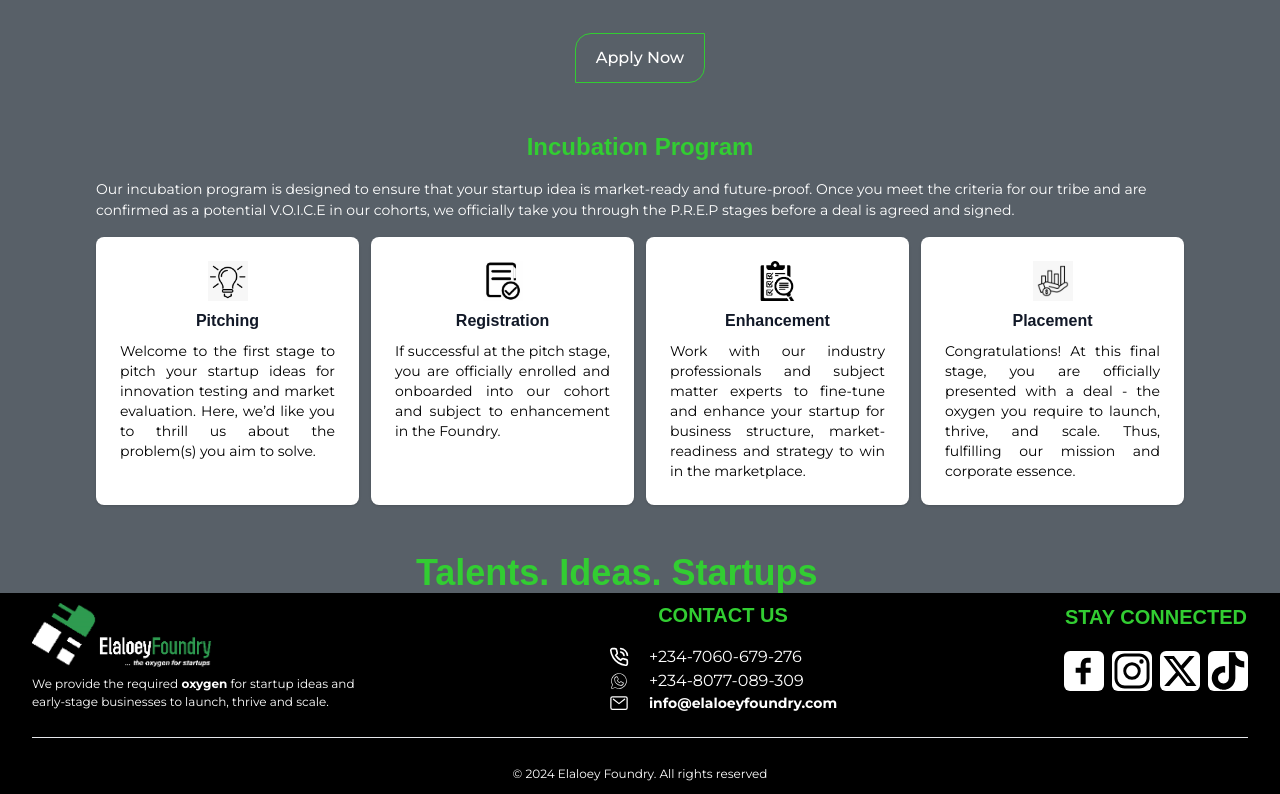
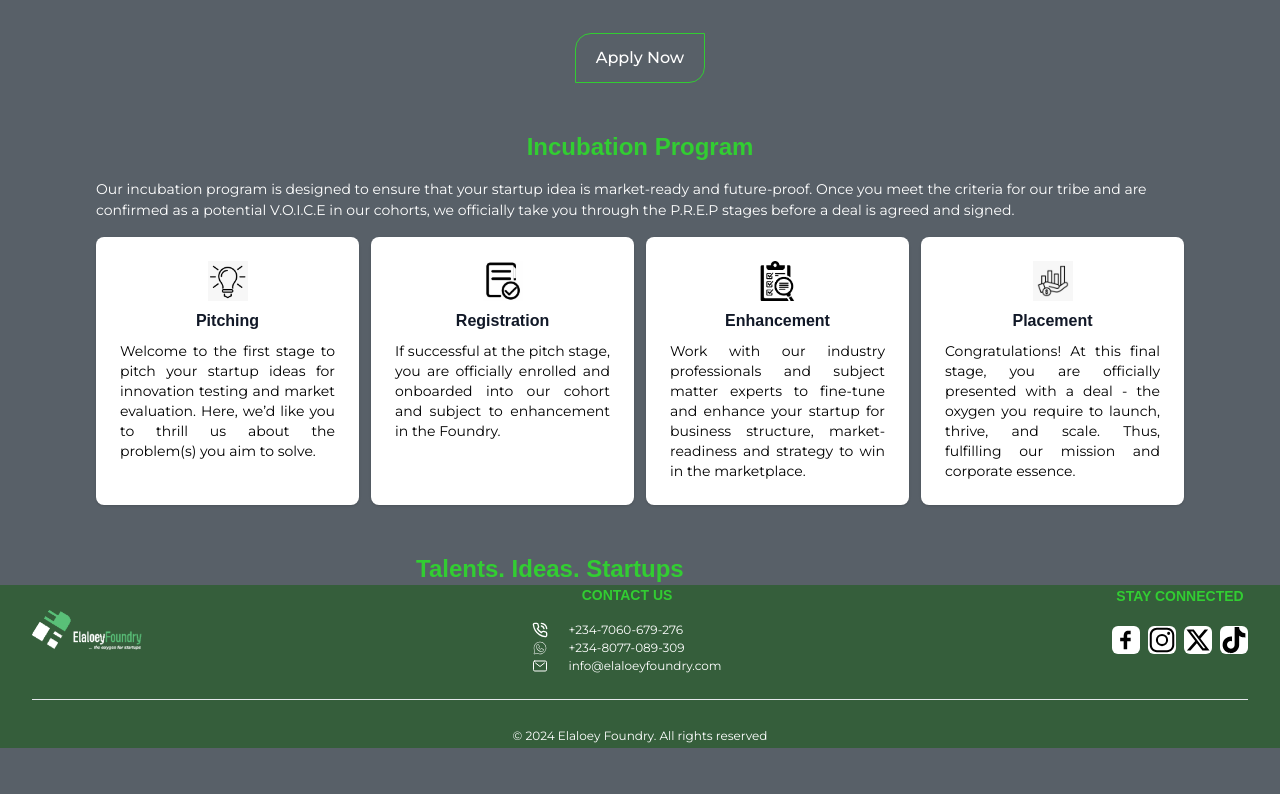
Before and after one commit to seunlo/corporate, a React (Vite) app: page /incubation in a window 1280 px wide. Shown: the part 438-1232 px from the top of the page. After the commit the page ends 1186 px from the top, so only its background shows below. Built offline with nearby package versions, Linux system fonts and the light colour scheme; a web font is replaced by a local one.

Commit message:
color code

```diff
--- a/src/components/First.jsx
+++ b/src/components/First.jsx
@@ -5,10 +5,13 @@ function First() {
     <div className="container mx-auto flex flex-col md:flex-row gap-5 p-2 text-black">
       <div className="flex flex-1 bg-gray-300 p-4 rounded-md md:rounded-md md:w-1/2 items-center justify-center">
         <div className="flex flex-col text-center">
-          <h3 className="text-xl font-extrabold text-limeGreen font-Ubuntu md:text-2xl">
+          <h3
+            className="text-xl font-extrabold font-Ubuntu md:text-2xl"
+            style={{ color: "#355E3B" }}
+          >
             The Challenge
           </h3>
-          <p className="py-4 font-montserrat text-sm md:text-[14px]">
+          <p className="py-4 font-montserrat text-sm md:text-[14px] text-white">
             Nigeria boasts of the largest active workforce in Africa and the
             world by extension. With about 156 million young people, Nigeria is
             blessed with economic asset – a talented active workforce with
@@ -21,10 +24,13 @@ function First() {
       </div>
       <div className="flex flex-1 bg-gray-300 p-4 rounded-md md:rounded-md md:w-1/2 items-center justify-center">
         <div className="flex flex-col text-center">
-          <h3 className="text-xl font-extrabold text-limeGreen font-Ubuntu md:text-2xl">
+          <h3
+            className="text-xl font-extrabold font-Ubuntu md:text-2xl"
+            style={{ color: "#355E3B" }}
+          >
             Our Solution
           </h3>
-          <p className="py-4 font-montserrat text-sm md:text-[14px]">
+          <p className="py-4 font-montserrat text-sm md:text-[14px] text-white">
             We provide the required oxygen for startup ideas and early-stage
             businesses to launch, thrive and scale.
           </p>
--- a/src/components/Footer2.jsx
+++ b/src/components/Footer2.jsx
@@ -11,7 +11,7 @@ import { IoLogoTiktok } from "react-icons/io5";
 
 function Footer2() {
   return (
-    <div className="mx-auto px-4 sm:px-6 lg:px-8 font-montserrat bg-black p-2">
+    <div className="mx-auto px-4 sm:px-6 lg:px-8 font-montserrat" style={{backgroundColor:'#355E3B'}}>
       <div className="flex flex-col sm:flex-row justify-between items-center sm:items-center gap-8 lg:gap-0">
         <div className="sm:max-w-[220px] lg:max-w-[350px]">
           <div className="max-w-[130px]">
@@ -19,34 +19,34 @@ function Footer2() {
               <img
                 src={footer}
                 alt="Company Logo"
-                className="max-w-[180px]"
+                className="max-w-[110px] mix-blend-screen"
               />
             </Link>
           </div>
-          <p className="text-[12px] text-white mt-2">
+          {/* <p className="text-[12px] text-white mt-2">
             We provide the required
             <b> oxygen</b> for startup ideas and early-stage businesses to
             launch, thrive and scale.
-          </p>
+          </p> */}
         </div>
         <div className="flex flex-col max-w-[400px] text-white sm:mx-auto lg:mx-0">
           <div>
-            <h4 className="text-md md:text-xl text-center text-limeGreen font-bold mb-4 font-Ubuntu">
+            <h4 className="text-sm md:text-md text-center text-limeGreen font-bold mb-4 font-Ubuntu">
               CONTACT US
             </h4>
 
             <div className="flex gap-5 items-center">
-              <LuPhoneCall className="w-5 h-5" />
-              <p>+234-7060-679-276</p>
+              <LuPhoneCall className="w-4 h-4" />
+              <p className="text-[12px]">+234-7060-679-276</p>
             </div>
             <div className="flex gap-5 items-center">
-              <PiWhatsappLogoThin className="w-5 h-5" />
-              <p>+234-8077-089-309</p>
+              <PiWhatsappLogoThin className="w-4 h-4" />
+              <p className="text-[12px]">+234-8077-089-309</p>
             </div>
 
             <div className="flex gap-5 items-center">
-              <IoMailOutline className="w-5 h-5" />
-              <p className="text-white text-sm font-bold text-[12px]">
+              <IoMailOutline className="w-4 h-4" />
+              <p className="text-white text-[12px]">
                 <a href="mailto:info@elaloeyfoundry.com" className="text-white">
                   info@elaloeyfoundry.com
                 </a>
@@ -57,7 +57,7 @@ function Footer2() {
         <div className="sm:mx-auto lg:mx-0">
           <div className="flex flex-col gap-4">
             <div>
-              <h4 className="text-md md:text-xl text-center text-limeGreen font-bold mb-4 font-Ubuntu">
+              <h4 className="text-sm md:text-md text-center text-limeGreen font-bold mb-4 font-Ubuntu">
                 STAY CONNECTED
               </h4>
               <div className="flex justify-center gap-2 items-center my-5">
@@ -66,28 +66,28 @@ function Footer2() {
                   target="_blank"
                   rel="noopener noreferrer"
                 >
-                  <TiSocialFacebook className="w-10 h-10 rounded-md cursor-pointer bg-white" />
+                  <TiSocialFacebook className="w-7 h-7 rounded-md cursor-pointer bg-white" />
                 </a>
                 <a
                   href="https://instagram.com"
                   target="_blank"
                   rel="noopener noreferrer"
                 >
-                  <IoLogoInstagram className="w-10 h-10 rounded-md cursor-pointer bg-white" />
+                  <IoLogoInstagram className="w-7 h-7 rounded-md cursor-pointer bg-white" />
                 </a>
                 <a
                   href="https://twitter.com/"
                   target="_blank"
                   rel="noopener noreferrer"
                 >
-                  <RiTwitterXFill className="w-10 h-10 rounded-md cursor-pointer bg-white" />
+                  <RiTwitterXFill className="w-7 h-7 rounded-md cursor-pointer bg-white" />
                 </a>
                 <a
                   href="https://tiktok.com/"
                   target="_blank"
                   rel="noopener noreferrer"
                 >
-                  <IoLogoTiktok className="w-10 h-10 rounded-md cursor-pointer bg-white" />
+                  <IoLogoTiktok className="w-7 h-7 rounded-md cursor-pointer bg-white" />
                 </a>
               </div>
             </div>
--- a/src/components/Karousel.jsx
+++ b/src/components/Karousel.jsx
@@ -1,38 +1,38 @@
-// import Slider from "react-slick";
-// import "slick-carousel/slick/slick.css";
-// import "slick-carousel/slick/slick-theme.css";
-// import { banner1, banner2, banner3 } from "../assets/images"; // Assume banner2 and banner3 are other images you want to use
+import Slider from "react-slick";
+import "slick-carousel/slick/slick.css";
+import "slick-carousel/slick/slick-theme.css";
+import { banner1, banner2, banner3 } from "../assets/images"; // Assume banner2 and banner3 are other images you want to use
 
-// const ImageSlider = () => {
-//   const settings = {
-//     dots: true,
-//     infinite: true,
-//     speed: 500,
-//     slidesToShow: 1,
-//     slidesToScroll: 1,
-//     autoplay: true,
-//     autoplaySpeed: 3000,
-//     arrows: false,
-//     adaptiveHeight: true,
-//   };
+const ImageSlider = () => {
+  const settings = {
+    dots: true,
+    infinite: true,
+    speed: 0,
+    slidesToShow: 1,
+    slidesToScroll: 1,
+    autoplay: true,
+    autoplaySpeed: 1000,
+    arrows: false,
+    adaptiveHeight: true,
+  };
 
-//   const images = [banner1, banner2, banner3]; // Array of images
+  const images = [banner1, banner2, banner3]; // Array of images
 
-//   return (
-//     <div className="w-screen h-screen">
-//       <Slider {...settings}>
-//         {images.map((image, index) => (
-//           <div key={index}>
-//             <img
-//               src={image}
-//               alt={`Slide ${index + 1}`}
-//               className="object-fit min-h-[300px] md:min-h-[600px]"
-//             />
-//           </div>
-//         ))}
-//       </Slider>
-//     </div>
-//   );
-// };
+  return (
+    <div className="">
+      <Slider {...settings}>
+        {images.map((image, index) => (
+          <div key={index}>
+            <img
+              src={image}
+              alt={`Slide ${index + 1}`}
+              className=""
+            />
+          </div>
+        ))}
+      </Slider>
+    </div>
+  );
+};
 
-// export default ImageSlider;
+export default ImageSlider;
--- a/src/pages/Home.jsx
+++ b/src/pages/Home.jsx
@@ -1,14 +1,10 @@
 import Carousel from "../components/Carousel";
 import First from "../components/First";
 import Second from "../components/Second";
-//import Karousel from "../components/Karousel";
+import Karousel from "../components/Karousel";
 import Color from "../components/Color";
 import Third from "../components/Third";
-import {
-  banner1,
-  banner2,
-  banner3,
-} from "../assets/images";
+import { banner1, banner2, banner3 } from "../assets/images";
 import Slider from "react-slick";
 import "slick-carousel/slick/slick.css";
 import "slick-carousel/slick/slick-theme.css";
@@ -29,14 +25,14 @@ function Home() {
   };
   return (
     <>
-      {/* <Karousel /> */}
-      <div className="">
+      <Karousel />
+      {/* <div className="">
         <Carousel autoSlide={true}>
           {slides.map((s, index) => (
             <img key={index} src={s} className="" />
           ))}
         </Carousel>
-      </div>
+      </div> */}
       <First />
       {/* <Color /> */}
       <Second />
@@ -45,7 +41,7 @@ function Home() {
         <Slider {...settings}>
           {["Talents. Ideas. Startups", ""].map((word, index) => (
             <div key={index} className="whitespace-nowrap">
-              <span className="inline-block px-4 text-4xl font-bold">
+              <span className="inline-block px-4 text-xl md:text-2xl font-extrabold">
                 {word}
               </span>
             </div>
--- a/src/pages/Incubation.jsx
+++ b/src/pages/Incubation.jsx
@@ -115,7 +115,7 @@ function Incubation() {
         <Slider {...settings}>
           {["Talents. Ideas. Startups", ""].map((word, index) => (
             <div key={index} className="whitespace-nowrap">
-              <span className="inline-block px-4 text-4xl font-bold">
+              <span className="inline-block px-4 text-xl md:text-2xl font-extrabold">
                 {word}
               </span>
             </div>
```
